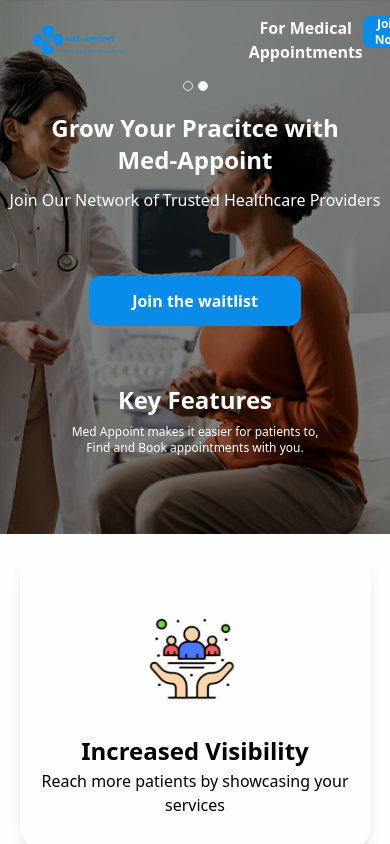
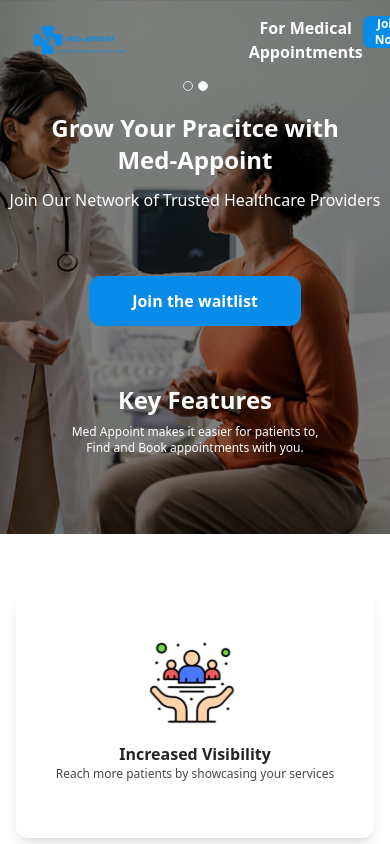
Before and after one commit to ByteSurgeonAmos/mediappoint, a Next.js app: page /provider in a window 390 px wide. Built offline with nearby package versions, Linux system fonts and the light colour scheme.

Commit message:
Fix: Mobile responsive User side

```diff
--- a/src/components/HowItWorks.tsx
+++ b/src/components/HowItWorks.tsx
@@ -26,14 +26,14 @@
   return (
     <div className="pb-3 py-4">
       <div className="w-full flex justify-between items-center flex-col lg:flex-row">
-        <div className="py-8 px-4 *:h-full flex flex-col gap-5 lg:flex-row justify-between items-center w-full">
+        <div className="py-8 px-4 lg:px-8 *:h-full flex flex-col gap-5 lg:flex-row justify-between items-center w-full">
           {features.map((feature, index) => (
-            <div key={index} className="shadow-lg rounded-xl flex flex-col justify-center lg:justify-between items-center text-center px-4 w-full sm:w-3/4 md:w-1/2 pt-8 pb-8 lg:pb-12">
+            <div key={index} className="shadow-lg rounded-xl flex flex-col justify-center lg:justify-between items-center text-center px-8 w-full sm:w-3/4 md:w-1/2 pt-8 pb-8 lg:pb-12">
               <div className="w-[182px] h-[120px] flex justify-center items-center">
                 <Image src={feature.src} alt={feature.alt} width={100} height={150} />
               </div>
               <div className="font-bold text-base lg:text-xl text-[#242424] w-full">{feature.title}</div>
-              <div className="text-center text-xs lg:text-base text-[#484848] lg:pt-2 h-10 w-full">{feature.description}</div>
+              <div className="text-center text-xs lg:text-base text-[#484848] lg:pt-2 h-10 sm:w-1/2 lg:w-full">{feature.description}</div>
             </div>
           ))}
         </div>
--- a/src/components/provider/HowItWorks.tsx
+++ b/src/components/provider/HowItWorks.tsx
@@ -24,19 +24,16 @@
 
 const HowItWorks = () => {
   return (
-    <div className="pb-3 pt-2 bg-[#F0F5FB1A]">
-      <div className="w-full flex justify-center items-center flex-col sm:flex-row">
-        <div className="w-full flex flex-col sm:flex-row justify-around items-center sm:space-x-4">
+    <div className="pb-3 py-4">
+      <div className="w-full flex justify-between items-center flex-col lg:flex-row">
+        <div className="py-8 px-4 lg:px-8 *:h-full flex flex-col gap-5 lg:flex-row justify-between items-center w-full">
           {features.map((feature, index) => (
-            <div
-              key={index}
-              className="shadow-lg rounded-[24px] flex flex-col justify-center items-center p-4 m-4 mt-0  w-[90%] sm:w-[30%] h-[300px]"
-            >
-              <div className="w-[182px] flex justify-center items-center h-[150px]">
+            <div key={index} className="shadow-lg rounded-xl flex flex-col justify-center lg:justify-between items-center text-center px-8 w-full sm:w-3/4 md:w-1/2 pt-8 pb-8 lg:pb-12">
+              <div className="w-[182px] h-[120px] flex justify-center items-center">
                 <Image src={feature.src} alt={feature.alt} width={100} height={150} />
               </div>
-              <div className="font-bold text-[24px] text-center">{feature.title}</div>
-              <div className="w-[308px] text-center text-[16px]">{feature.description}</div>
+              <div className="font-bold text-base lg:text-xl text-[#242424] w-full">{feature.title}</div>
+              <div className="text-center text-xs lg:text-base text-[#484848] lg:pt-2 h-10 sm:w-1/2 lg:w-full">{feature.description}</div>
             </div>
           ))}
         </div>
@@ -45,4 +42,5 @@
   );
 };
 
+
 export default HowItWorks;
```
